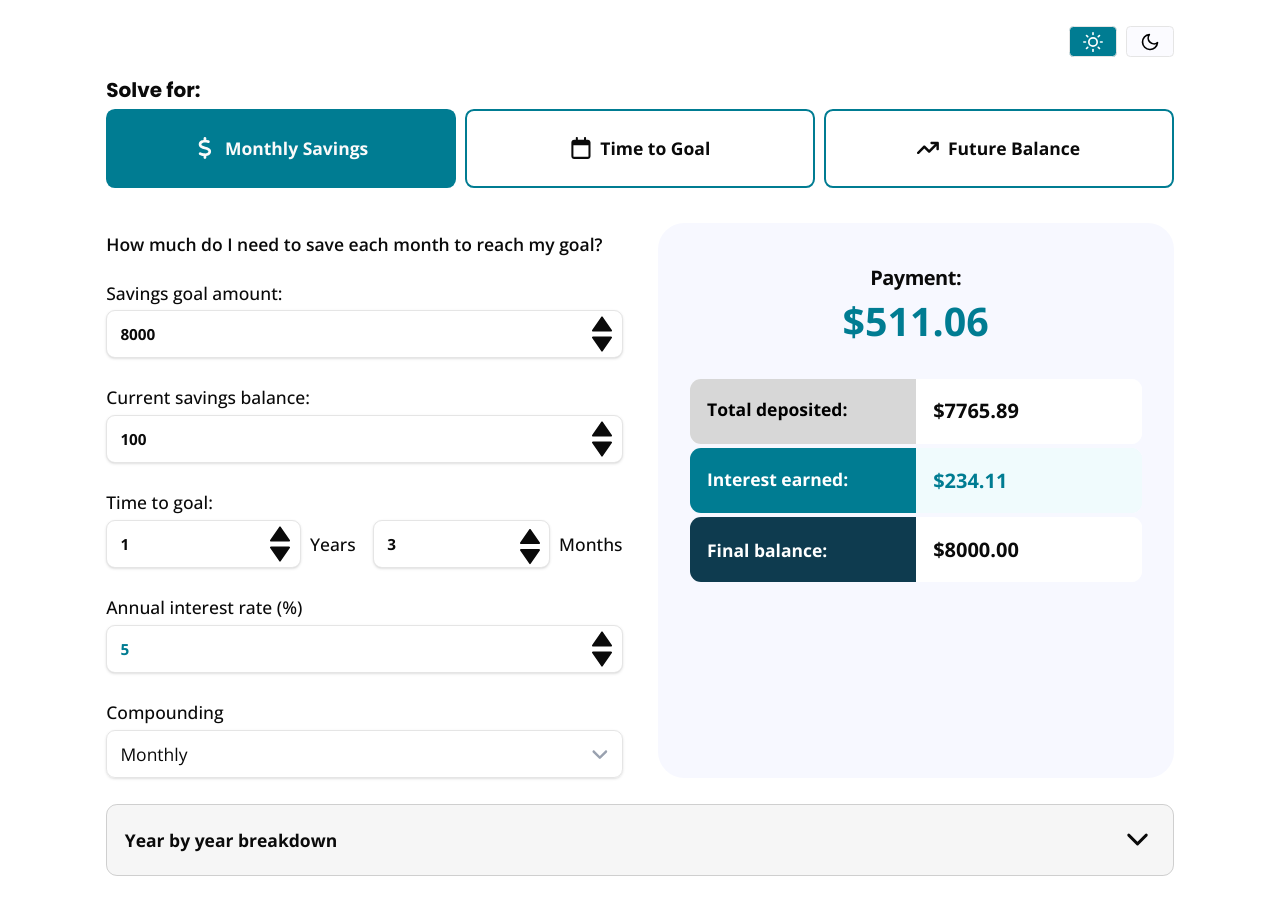
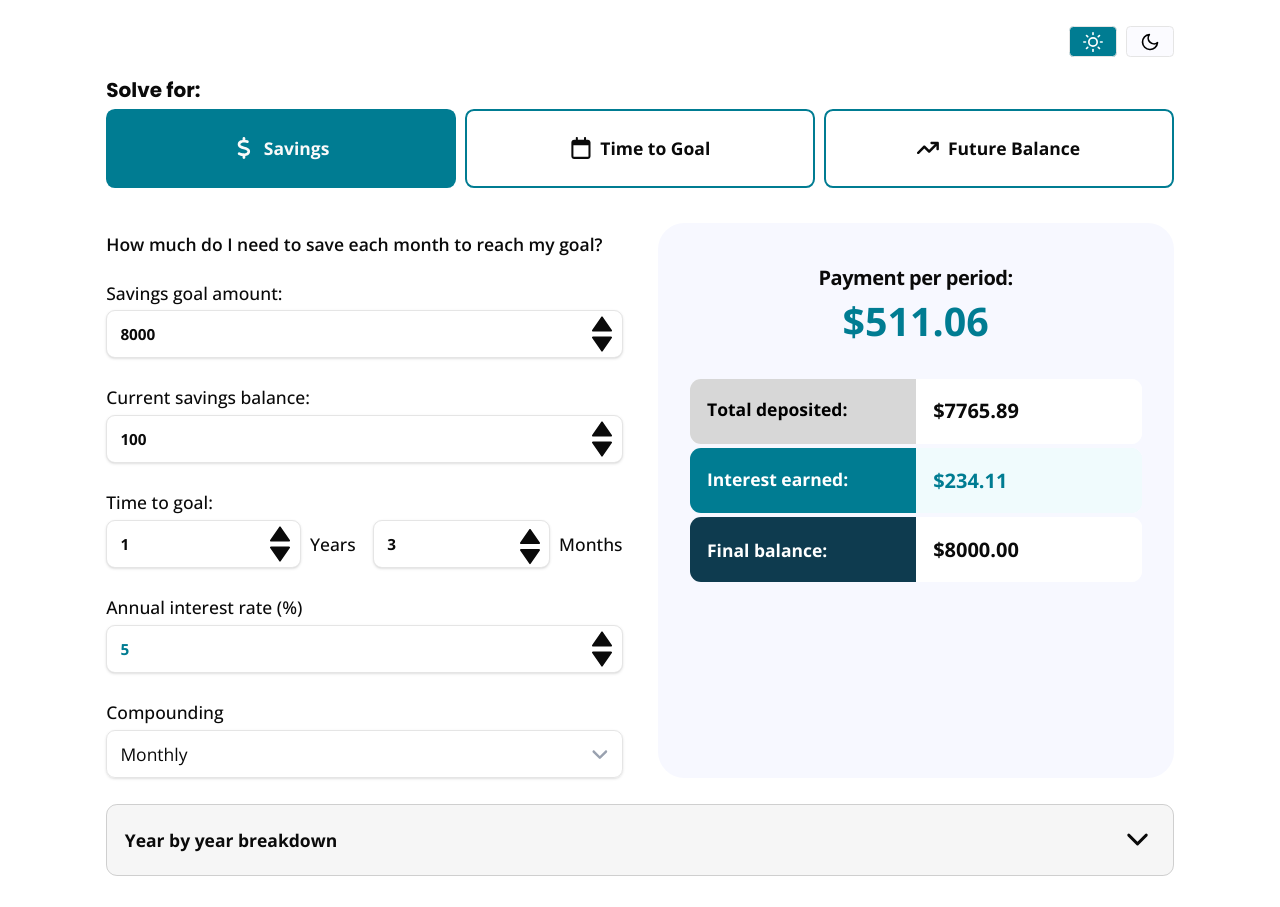
Before and after one commit to SU-SWS/ifdm_learning_apps, a Next.js app: page /interactives/savings-calculator in a window 1280 px wide. Built offline with nearby package versions, Linux system fonts and the light colour scheme.

Commit message:
fixup for labels

```diff
--- a/app/interactives/savings-calculator/page.tsx
+++ b/app/interactives/savings-calculator/page.tsx
@@ -219,7 +219,7 @@ export default function SavingsCalculator() {
             onClick={() => setMode("monthly-savings")}
           >
             <FaDollarSign className="hidden sm:block h-5 w-5 mr-2" />
-            Monthly Savings
+            Savings
           </Button>
           <Button
             variant={mode === "time-to-goal" ? "default" : "outline"}
@@ -336,7 +336,7 @@ export default function SavingsCalculator() {
 
             {mode !== "monthly-savings" && (
               <div>
-                <Label className="font-medium">Monthly contribution:</Label>
+                <Label className="font-medium">Payment per period:</Label>
                 <div className="relative mt-1">
                   <Input
                     type="number"
@@ -521,7 +521,7 @@ export default function SavingsCalculator() {
           <CardHeader className="pb-2">
             {mode === "monthly-savings" && (
               <>
-                <CardTitle className="text-center text-md font-bold">Payment:</CardTitle>
+                <CardTitle className="text-center text-md font-bold">Payment per period:</CardTitle>
                 <div className={`text-4xl font-bold text-center ${
                     isInvalid(results.totalDeposited)
                       ? "text-berry"
```
